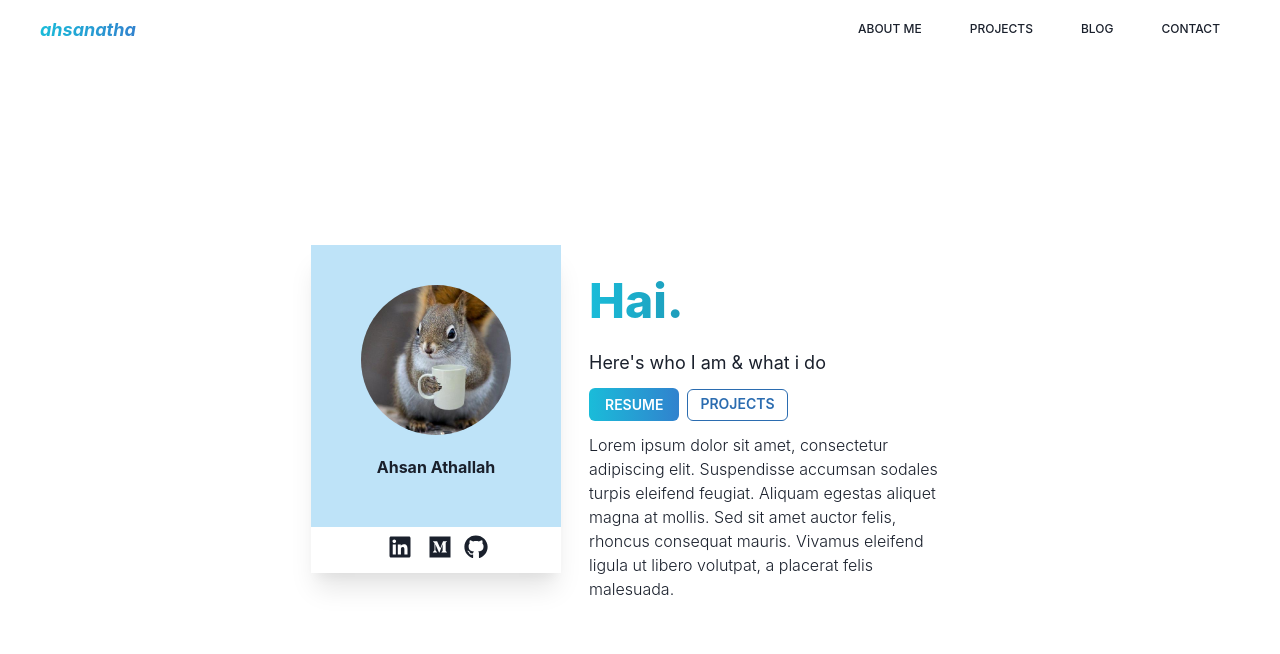
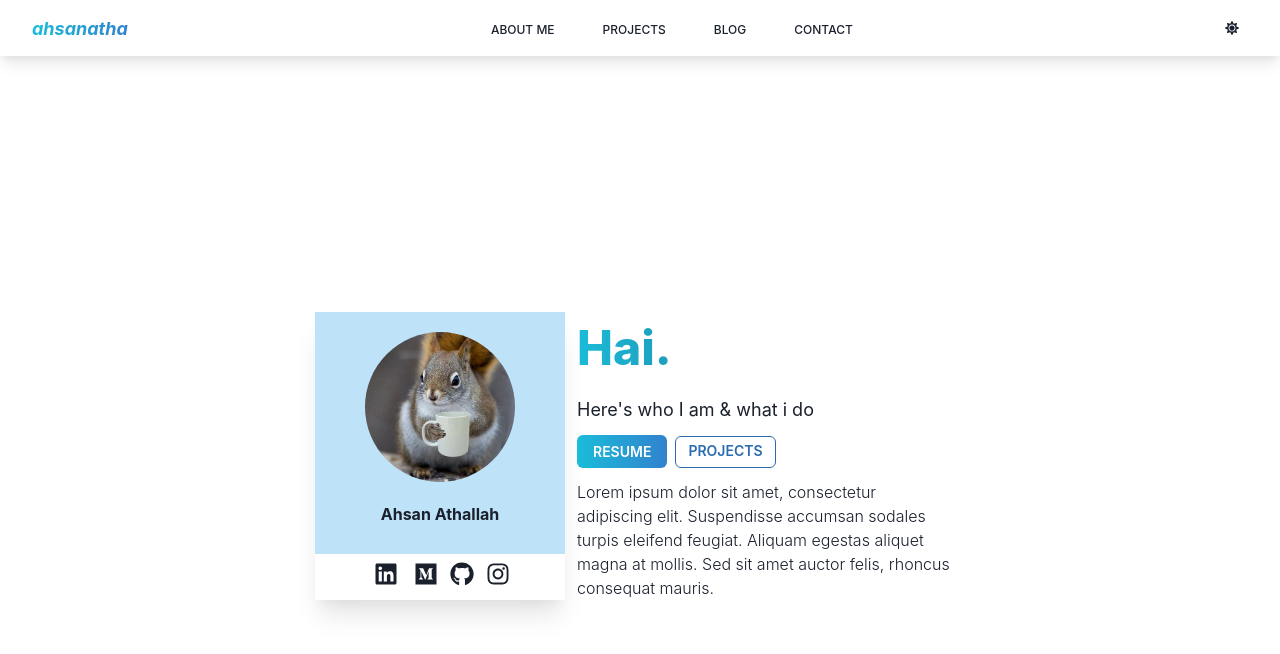
Before and after one commit to ahsanatha/ahsanatha_web, a Next.js app: page / in a window 1280 px wide. Shown: the top 654 px of the page. Built offline with nearby package versions, Linux system fonts and the light colour scheme.

Commit message:
restructure dikit

```diff
--- a/components/Main.jsx
+++ b/components/Main.jsx
@@ -2,7 +2,7 @@ import { VStack } from "@chakra-ui/react";
 
 const Main = (props) => {
   return (
-    <VStack minw="full" h='100vh' bg="white" {...props} />
+    <VStack w="100%" h='100%' bg="blue" {...props} />
   );
 };
 
--- a/components/Navbar.jsx
+++ b/components/Navbar.jsx
@@ -1,5 +1,25 @@
-import { Box, HStack, Text } from "@chakra-ui/react";
-import Link from "next/link";
+import {
+  Drawer,
+  DrawerOverlay,
+  DrawerContent,
+  DrawerHeader,
+  DrawerBody,
+  DrawerCloseButton,
+  DrawerFooter,
+  Box,
+  HStack,
+  IconButton,
+  Text,
+  useColorMode,
+  useColorModeValue,
+  useDisclosure,
+  Button,
+  VStack,
+} from "@chakra-ui/react";
+import Link from "../pages/resources/Link";
+import { useRouter } from "next/router";
+import { FaBars, FaMoon, FaSun } from "react-icons/fa";
+import React, { useRef } from "react";
 
 const Navbar = () => {
   const menus = [
@@ -8,15 +28,24 @@ const Navbar = () => {
     { text: "BLOG", link: "/blog" },
     { text: "CONTACT", link: "/" },
   ];
+  const { lagiOpen, onOpen, onClose } = useDisclosure();
+  const router = useRouter();
+  const { toggleColorMode } = useColorMode();
+  const Icons = useColorModeValue(<FaSun />, <FaMoon />);
+  const btnRef = useRef();
   return (
-    <Box w="full" minh="8vh" bg="white">
-      <HStack
-        justifyContent="space-between"
-        h="full"
-        alignItems="center"
-        px="10"
+    <>
+      <Box
+        w="full"
+        minh="8vh"
+        position={{ md: "inherit", base: "fixed" }}
+        top={0}
+        zIndex={1}
+        px={8}
+        boxShadow="lg"
       >
-        <Link href="/" passHref>
+        <HStack justifyContent="space-between" h="full" alignItems="center">
+          <Link href="/" py={{ base: 4, md: 0 }}>
             <Text
               as="button"
               fontSize="lg"
@@ -33,29 +62,75 @@ const Navbar = () => {
               ahsanatha
             </Text>
           </Link>
-        <HStack>
-          {menus.map((menu,idx) => {
+          <HStack d={{ base: "none", md: "flex" }}>
+            {menus.map((menu, idx) => {
               return (
-              <Link href={menu.link} key={idx}>
-                <Text
-                  fontSize="xs"
-                  fontWeight="medium"
-                  as="button"
-                  p={5}
+                <Link
+                  href={menu.link}
+                  key={idx}
+                  h="100%"
+                  px={5}
+                  py={4}
                   _hover={{
                     bgGradient: "linear(to-r,blue.500,#1ABCD9)",
                     boxShadow: "lg",
                     color: "white",
                   }}
                 >
+                  <Text fontSize="xs" fontWeight="medium" as="button">
                     {menu.text}
                   </Text>
                 </Link>
               );
             })}
           </HStack>
+          <HStack>
+            <IconButton
+              onClick={toggleColorMode}
+              variant="transparent"
+              size="sm"
+              onclick={onOpen}
+              icon={Icons}
+            ></IconButton>
+            <IconButton
+              as={Button}
+              d={{ base: "flex", sm: "none" }}
+              variant="transparent"
+              size="sm"
+              onclick={onOpen}
+              ref={btnRef}
+              icon={<FaBars />}
+            />
+          </HStack>
         </HStack>
       </Box>
+      <Drawer
+        isOpen={lagiOpen}
+        placement="bottom"
+        onClose={onClose}
+        finalFocusRef={btnRef}
+      >
+        <DrawerOverlay zIndex={999}>
+          <DrawerContent>
+            <DrawerCloseButton />
+            <DrawerHeader>Menus</DrawerHeader>
+            <DrawerBody>
+              <VStack>
+                {menus.map((menu, idx) => {
+                  return (
+                    <Link href={menu.link}>
+                      <Text fontSize="xs" fontWeight="medium" as="button">
+                        {menu.text}
+                      </Text>
+                    </Link>
+                  );
+                })}
+              </VStack>
+            </DrawerBody>
+          </DrawerContent>
+        </DrawerOverlay>
+      </Drawer>
+    </>
   );
 };
 export default Navbar;
--- a/pages/_app.js
+++ b/pages/_app.js
@@ -1,5 +1,5 @@
 import * as React from "react"
-import { ChakraProvider } from "@chakra-ui/react"
+import { Box, ChakraProvider, Stack } from "@chakra-ui/react"
 import Main from "../components/Main"
 import Head from "next/head";
 import Navbar from "../components/Navbar";
@@ -11,10 +11,12 @@ function MyApp({ Component, pageProps }) {
         <link rel="icon" href="/img/favicon.ico" />
         <title>Ahsan Athallah</title>
       </Head>
-      <Main>
+      <Stack minH="100vh" w='full' spacing={0}>
        <Navbar />
-       <Component {...pageProps} />
-      </Main>
+       <Box flexGrow={1}>
+        <Component {...pageProps} />
+       </Box>
+      </Stack>
     </ChakraProvider>
   )
 }
--- a/pages/index.js
+++ b/pages/index.js
@@ -5,27 +5,27 @@ import {
   Box,
   Center,
   Image,
-  Divider,
   Text,
   Icon,
-  Link,
   Button,
-  WrapItem,
-  Wrap,
+  useColorModeValue
 } from "@chakra-ui/react";
 import { FaLinkedin, FaMedium, FaGithub, FaInstagram } from "react-icons/fa";
+import Link from "./resources/Link";
 
 const Card = () => {
   const socials = [
     { icon: FaLinkedin, link: "https://linkedin.com/in/ahsanatha" },
     { icon: FaMedium, link: "https://ahsanatha.medium.com/" },
     { icon: FaGithub, link: "https://github.com/ahsanatha" },
-    // { icon: FaInstagram, link: "https://linkedin.com/in/ahsanatha" },
+    { icon: FaInstagram, link: "https://linkedin.com/in/ahsanatha" },
   ];
+  const bgSocialColor = useColorModeValue("white", "#1A202C");
+  const bgMainCardColor = useColorModeValue("blue.100", "blue.600")
   return (
     <Box boxShadow="xl">
-      <VStack w="250px" bg="blue.100">
-        <VStack h="90%" p={10} spacing={5}>
+      <VStack w="250px" bg={bgMainCardColor}>
+        <VStack h="90%" px={10} py={5} spacing={5}>
           <Box>
             <Image
               borderRadius="full"
@@ -35,23 +35,23 @@ const Card = () => {
               fallbackSrc="https://via.placeholder.com/150"
             />
           </Box>
-          <Text fontSize="" fontWeight="bold" >
+          <Text fontSize="" fontWeight="bold">
             Ahsan Athallah
           </Text>
         </VStack>
         <Stack
           w="100%"
           h="10%"
-          bg="white"
+          bg={bgSocialColor}
           align="center"
           justify="center"
           py={2}
         >
           <Center>
             <HStack flex={1} spacing={3} align="center" justify="center">
-              {socials.map((social,idx) => {
+              {socials.map((social, idx) => {
                 return (
-                  <Link href={social.link} mx='1' key={idx}>
+                  <Link href={social.link} mx="1" key={idx}>
                     <Icon as={social.icon} w="6" h="6" />
                   </Link>
                 );
@@ -66,7 +66,13 @@ const Card = () => {
 
 const Message = () => {
   return (
-    <VStack spacing={3} w="400px" align="left" p={5}>
+    <VStack
+      spacing={3}
+      w={{ base: "90vw", md: "400px" }}
+      align="left"
+      py={2}
+      px={3}
+    >
       <Text
         fontSize="5xl"
         fontWeight="extrabold"
@@ -99,8 +105,7 @@ const Message = () => {
       <Text fontWeight="light">
         Lorem ipsum dolor sit amet, consectetur adipiscing elit. Suspendisse
         accumsan sodales turpis eleifend feugiat. Aliquam egestas aliquet magna
-        at mollis. Sed sit amet auctor felis, rhoncus consequat mauris. Vivamus
-        eleifend ligula ut libero volutpat, a placerat felis malesuada.
+        at mollis. Sed sit amet auctor felis, rhoncus consequat mauris.
       </Text>
     </VStack>
   );
@@ -108,16 +113,16 @@ const Message = () => {
 
 export default function Home() {
   return (
-    <VStack spacing={0} w="full" h='100vh' justify="center" align='center'>
-      <Wrap>
-        <WrapItem>
-          <Card />
-        </WrapItem>
-        <WrapItem>
-          <Message />
-        </WrapItem>
-      </Wrap>
-    </VStack>
-
+    <Stack
+      spacing={0}
+      direction={{ base: "column", md: "row" }}
+      w="full"
+      h="100vh"
+      justify="center"
+      align="center"
+    >
+      <Card />
+      <Message />
+    </Stack>
   );
 }
--- /dev/null
+++ b/pages/resources/Link.jsx
@@ -0,0 +1,13 @@
+import NextLink from "next/link"
+import {Link as ChakraLink } from "@chakra-ui/react";
+function Link(props) {
+  const { children, href, ...rest } = props;
+
+  return (
+    <NextLink passHref href={href}>
+      <ChakraLink {...rest}>{children}</ChakraLink>
+    </NextLink>
+  );
+};
+
+export default Link;
```
Also changed, not shown: pages/projects.js (+19 -1 lines). Lines whose indentation alone changed are shown as unchanged.
